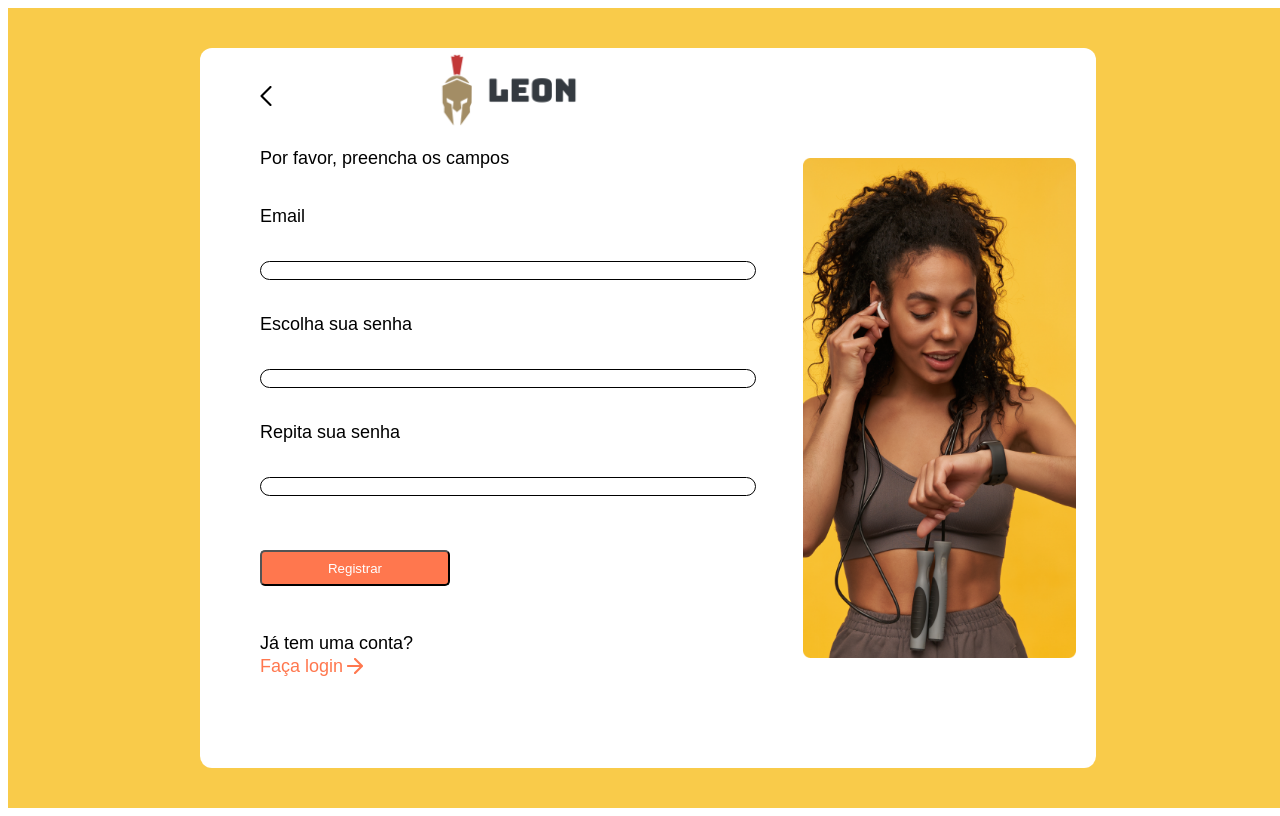
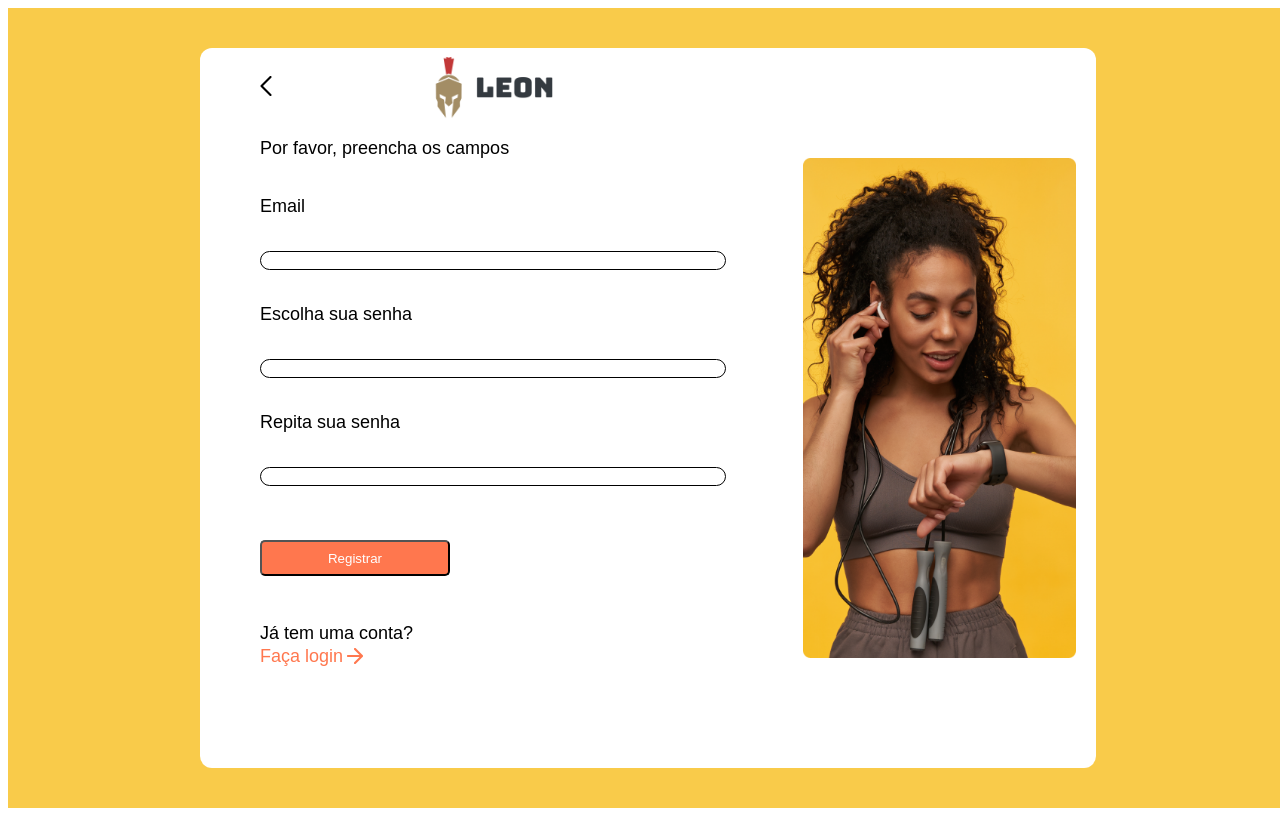
Before and after one commit to MaykonMorais/leon-front, a Next.js app: page /Register in a window 1280 px wide. Built offline with nearby package versions, Linux system fonts and the light colour scheme.

Commit message:
Link da Landing pra Register

```diff
--- a/src/components/Intro.jsx
+++ b/src/components/Intro.jsx
@@ -1,5 +1,7 @@
 import Hero from '../assets/Hero.png'
 import Image from 'next/image'
+import Link from 'next/link'
+
 const Intro = () => {
 	return (
 		<div className='intro'>
@@ -10,7 +12,9 @@ const Intro = () => {
 						Lorem ipsum dolor sit amet, consectetur adipiscing elit. Nunc tellus
 						sem, tempus dictum rutrum eu, malesuada sed libero
 					</span>
-					<button>Experimente grátis</button>
+					<Link href='/Register'>
+						<button>Experimente grátis</button>
+					</Link>
 				</div>
 			</div>
 			<div className='right'>
--- a/src/components/footer.scss
+++ b/src/components/footer.scss
@@ -7,13 +7,17 @@
     height: 120px;
     font-family: "Montserrat", sans-serif;
 
+    Image{
+        margin-right: 30px;
+    }
+
     .icons{
         flex:1;
         display: flex;
         margin-left: 60px;
 
         img{
-            margin-right: 20px;
+            margin-right: 440px;
         }
     }
 
--- a/src/components/registerBox.scss
+++ b/src/components/registerBox.scss
@@ -21,14 +21,16 @@
             flex-direction: column;
             margin-left: 60px;
             margin-bottom: 30px;
+            margin-right: 50px;
             font-size: 18px;
 
             .miniNavbar{
-                height: 100px;
+                height: 80px;
                 width: 100%;
                 display: flex;
                 align-items: center;
                 justify-content: space-between;
+                margin-bottom: 10px;
 
                 .arrow{
                     img{
@@ -36,10 +38,9 @@
                     }
                 }
                 .logo{
-                    height: 100px;
                     img{
                         height: 80%;
-                        max-height: 80px;
+                        max-height: 70px;
                     }
                 }
             }
--- a/src/pages/index.tsx
+++ b/src/pages/index.tsx
@@ -9,7 +9,7 @@ export default function Home() {
 			href="https://fonts.googleapis.com/css2?family=Montserrat:wght@100;200;300;400;500;600;700;800;900&display=swap"
 			rel="stylesheet"></link>
 			</head>
-			<Register/>
+			<LandingPage/>
 		</div>
 	)
 }
```
Also changed, not shown: src/components/RegisterBox.jsx (+2 -1 lines).
